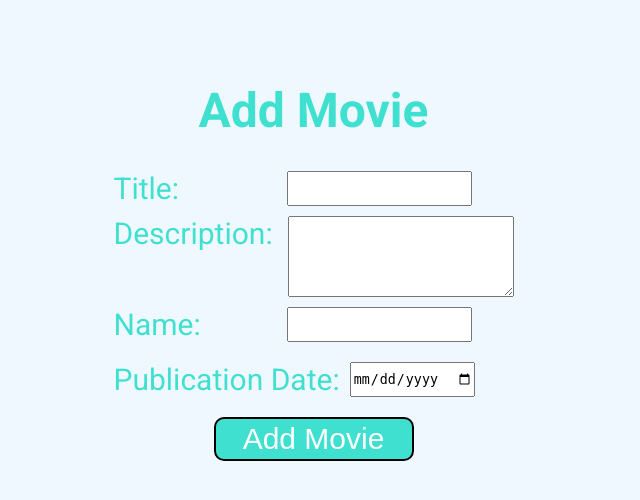
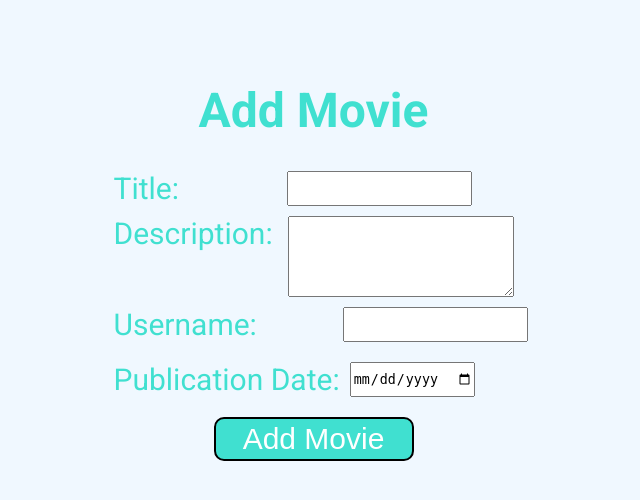
Before and after one commit to GiorgosKoutou/MovieWorld, a PHP site: page /AddMovie.php in a window 1280 px wide. Shown: the top 500 px of the page, without its empty margins (329-969 px from the left). Run offline with PHP 8.4, Linux system fonts and the light colour scheme.

Commit message:
Change the name label in the addmovie form to username

```diff
--- a/Views/AddMovie.php
+++ b/Views/AddMovie.php
@@ -27,7 +27,7 @@
             </div>
 
             <div class="name">
-                <label>Name:</label>
+                <label>Username:</label>
                 <input type="text" name="userName" required>
             </div>
 
```
